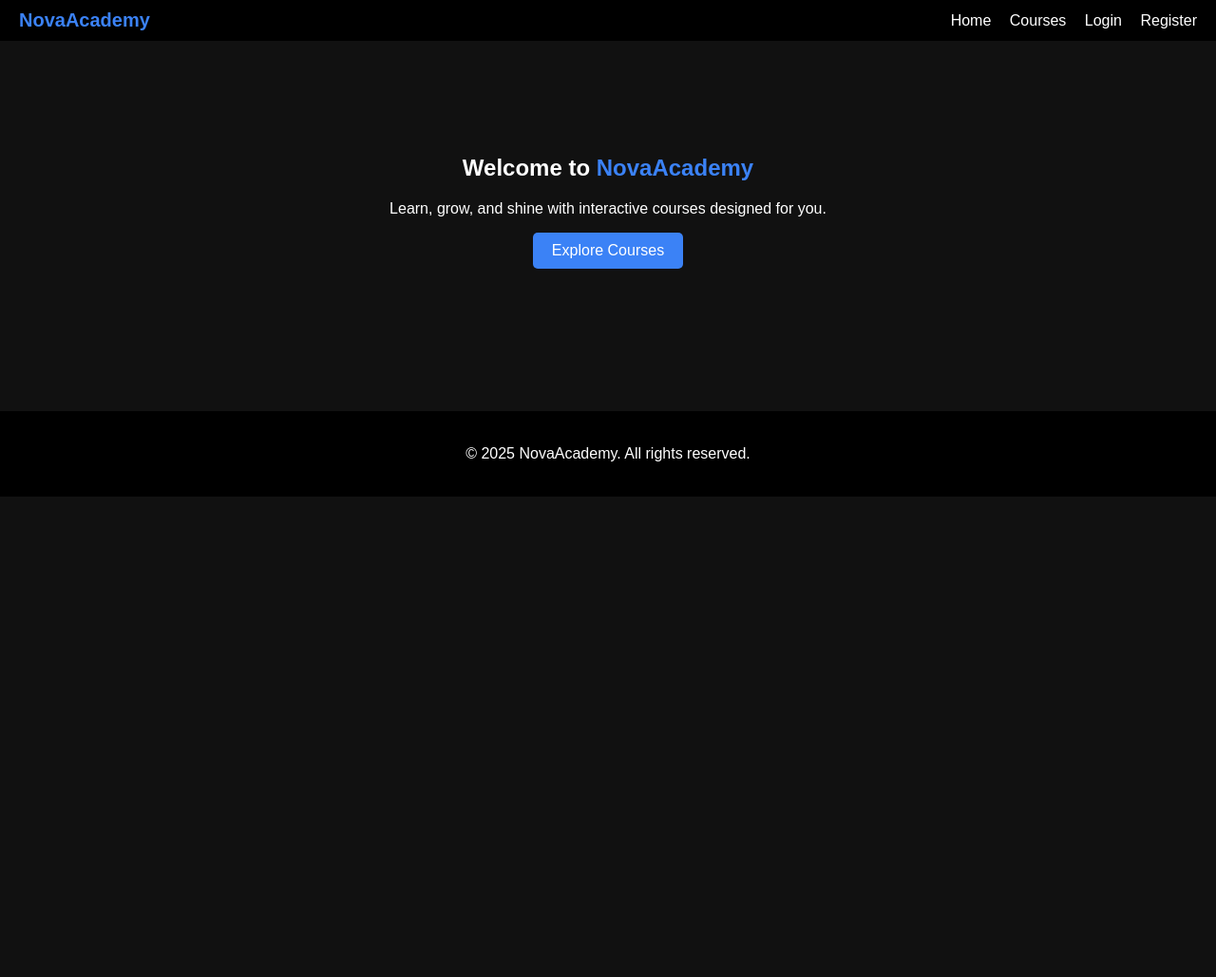
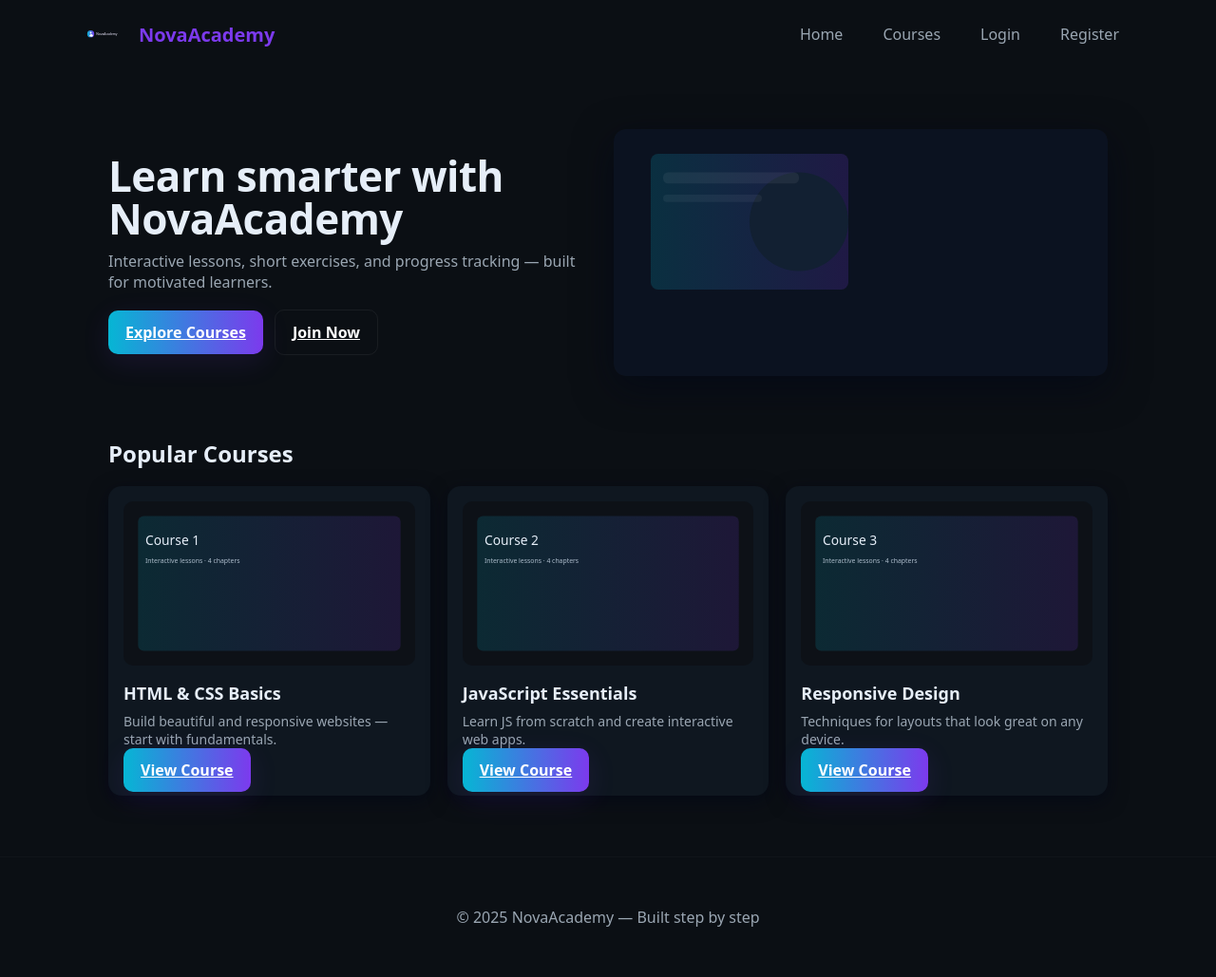
Before and after one commit to snaky666/yt, a plain HTML site: page index.html in a window 1280 px wide. Shown: the whole page at 95% size. Before the commit the page ends 800 px from the top, so only its background shows below. Drawn offline with Linux system fonts and the light colour scheme.

Commit message:
chore: Package NovaAcademy enhancements

```diff
--- /dev/null
+++ b/assets/script.js
@@ -0,0 +1,27 @@
+
+document.addEventListener('DOMContentLoaded', ()=>{
+  const menuBtn = document.querySelector('.menu-toggle');
+  const sidebar = document.querySelector('.sidebar');
+  const overlayDiv = document.createElement('div');
+  overlayDiv.className = 'overlay';
+  document.body.appendChild(overlayDiv);
+
+  function openMenu(){ sidebar.classList.add('open'); overlayDiv.classList.add('show'); }
+  function closeMenu(){ sidebar.classList.remove('open'); overlayDiv.classList.remove('show'); }
+
+  menuBtn.addEventListener('click', ()=>{ if(sidebar.classList.contains('open')) closeMenu(); else openMenu(); });
+  overlayDiv.addEventListener('click', closeMenu);
+
+  document.querySelectorAll('form.demo').forEach(form=>{
+    form.addEventListener('submit', e=>{
+      e.preventDefault();
+      const btn = form.querySelector('button[type=submit]');
+      btn.disabled = true; btn.textContent = 'Processing...';
+      setTimeout(()=>{ alert('Demo: backend not connected yet.'); btn.disabled=false; btn.textContent='Submit'; }, 900);
+    });
+  });
+
+  const cards = document.querySelectorAll('.card');
+  const io = new IntersectionObserver(entries=>{ entries.forEach(ent=>{ if(ent.isIntersecting) ent.target.classList.add('fade-in'); }); }, {threshold:0.15});
+  cards.forEach(c=>io.observe(c));
+});
--- /dev/null
+++ b/assets/style.css
@@ -0,0 +1,17 @@
+
+:root{--bg:#0b0f14;--card:#0f1720;--muted:#9aa6b2;--accent1:#06b6d4;--accent2:#7c3aed;--glass: rgba(255,255,255,0.04)}
+*{box-sizing:border-box}html,body{height:100%;margin:0;font-family:system-ui,-apple-system,Segoe UI,Roboto,'Helvetica Neue',Arial;color:#e6eef8;background:var(--bg)}
+a{color:inherit} .container{max-width:1100px;margin:0 auto;padding:24px}
+.header{display:flex;align-items:center;justify-content:space-between;padding:14px 0;position:relative;z-index:50}
+.brand{display:flex;align-items:center;gap:12px}.brand img{width:44px;height:44px}.brand .title{font-weight:700;font-size:20px;color:var(--accent2)}
+.nav{display:flex;gap:18px;align-items:center}.nav a{padding:8px 12px;border-radius:8px;color:var(--muted);text-decoration:none;transition:all .18s}.nav a:hover{background:var(--glass);color:var(--accent1);transform:translateY(-2px)}
+.menu-toggle{display:none;position:fixed;left:16px;top:14px;background:linear-gradient(135deg,var(--accent1),var(--accent2));color:#fff;padding:10px;border-radius:10px;z-index:1001;cursor:pointer;box-shadow:0 6px 18px rgba(10,10,20,0.6)}
+.sidebar{position:fixed;left:-300px;top:0;height:100%;width:280px;background:linear-gradient(180deg,rgba(255,255,255,0.02),transparent);backdrop-filter:blur(6px);padding:28px 18px;transition:left .32s cubic-bezier(.2,.9,.2,1);z-index:1000;border-right:1px solid rgba(255,255,255,0.03)}
+.sidebar.open{left:0}.overlay{display:none;position:fixed;inset:0;background:rgba(2,6,23,0.6);z-index:900;opacity:0;transition:opacity .2s}.overlay.show{display:block;opacity:1}
+.sidebar .group{margin-bottom:22px}.sidebar a{display:block;padding:12px 10px;border-radius:8px;color:var(--e6e);text-decoration:none;color:var(--muted);margin-bottom:8px;transition:all .15s}.sidebar a:hover{background:rgba(255,255,255,0.02);color:var(--accent1)}
+.hero{display:grid;grid-template-columns:1fr 520px;gap:30px;align-items:center;padding:40px 0}.herotext h1{font-size:44px;margin:0 0 12px;line-height:1.02;letter-spacing:-0.5px}.herotext p{color:var(--muted);margin:0 0 18px}.cta{display:flex;gap:12px;align-items:center}.btn{background:linear-gradient(90deg,var(--accent1),var(--accent2));color:#fff;padding:12px 18px;border-radius:10px;border:none;cursor:pointer;font-weight:600;box-shadow:0 8px 30px rgba(124,58,237,0.12);transition:transform .18s}.btn:hover{transform:translateY(-3px)}
+.cards{display:flex;gap:18px;flex-wrap:wrap;margin-top:18px}.card{background:var(--card);padding:16px;border-radius:14px;flex:1 1 calc(33% - 18px);min-width:220px;box-shadow:0 6px 20px rgba(2,6,23,0.6);transition:transform .18s,box-shadow .18s}.card:hover{transform:translateY(-6px);box-shadow:0 14px 40px rgba(2,6,23,0.8)}.card img{width:100%;border-radius:10px;margin-bottom:12px}.card h3{margin:0 0 8px;font-size:18px}.card p{margin:0;color:var(--muted);font-size:14px}
+.footer{margin-top:40px;padding:28px 0;color:var(--muted);text-align:center;border-top:1px solid rgba(255,255,255,0.02)}
+.formbox{max-width:420px;margin:0 auto;background:linear-gradient(180deg, rgba(255,255,255,0.02), transparent);padding:22px;border-radius:12px}.input{width:100%;padding:12px;border-radius:8px;border:1px solid rgba(255,255,255,0.04);margin-bottom:12px;background:transparent;color:inherit}
+@media (max-width:980px){.hero{grid-template-columns:1fr;gap:20px;text-align:center}.hero svg{display:none}}@media (max-width:760px){.nav{display:none}.menu-toggle{display:block}.card{flex:1 1 100%}.sidebar{width:260px}}
+.fade-in{animation:fadeIn .6s ease both}@keyframes fadeIn{from{opacity:0;transform:translateY(8px)}to{opacity:1;transform:none}}
--- a/index.html
+++ b/index.html
@@ -1,46 +1,52 @@
-<!DOCTYPE html>
+<!doctype html>
 <html lang="en">
-<head>
-  <meta charset="UTF-8">
-  <meta name="viewport" content="width=device-width, initial-scale=1.0">
-  <title>NovaAcademy</title>
-  <link rel="stylesheet" href="style.css">
-</head>
+<head><meta charset="utf-8"><meta name="viewport" content="width=device-width,initial-scale=1"><title>NovaAcademy — Learn Smart</title><link rel="stylesheet" href="assets/style.css"></head>
 <body>
-  <!-- زر القائمة -->
-  <div class="menu-toggle">☰</div>
-
-  <!-- القائمة الجانبية -->
-  <div class="sidebar">
+  <button class="menu-toggle" aria-label="Open menu">☰</button>
+  <aside class="sidebar" aria-hidden="true">
+    <div class="group">
+      <img src="images/logo.svg" alt="Logo" style="width:54px;height:54px;margin-bottom:10px">
+      <div style="font-weight:700;color:var(--accent2);margin-bottom:6px">NovaAcademy</div>
+      <div style="color:var(--muted);font-size:13px">تعليم يلامس المستقبل</div>
+    </div>
+    <div class="group">
       <a href="index.html">🏠 الرئيسية</a>
       <a href="courses.html">📚 الكورسات</a>
       <a href="login.html">🔑 تسجيل الدخول</a>
       <a href="register.html">📝 إنشاء حساب</a>
     </div>
+    <div style="margin-top:auto;color:var(--muted);font-size:13px">© 2025 NovaAcademy</div>
+  </aside>
 
-  <!-- الهيدر -->
-  <header>
-    <div class="logo">NovaAcademy</div>
-    <nav class="nav-links">
-      <a href="index.html">Home</a>
-      <a href="courses.html">Courses</a>
-      <a href="login.html">Login</a>
-      <a href="register.html">Register</a>
-    </nav>
+  <header class="container header">
+    <div class="brand"><img src="images/logo.svg" alt="NovaAcademy Logo"><div class="title">NovaAcademy</div></div>
+    <nav class="nav"><a href="index.html">Home</a><a href="courses.html">Courses</a><a href="login.html">Login</a><a href="register.html">Register</a></nav>
   </header>
 
-  <!-- الصفحة الرئيسية -->
+  <main class="container">
     <section class="hero">
-    <h1>Welcome to <span>NovaAcademy</span></h1>
-    <p>Learn, grow, and shine with interactive courses designed for you.</p>
-    <button>Explore Courses</button>
+      <div class="herotext">
+        <h1>Learn smarter with <span>NovaAcademy</span></h1>
+        <p>Interactive lessons, short exercises, and progress tracking — built for motivated learners.</p>
+        <div class="cta">
+          <a class="btn" href="courses.html">Explore Courses</a>
+          <a class="btn" href="register.html" style="background:transparent;border:1px solid rgba(255,255,255,0.06);box-shadow:none">Join Now</a>
+        </div>
+      </div>
+      <div class="heroviz"><img src="images/hero.svg" alt="Illustration" style="width:100%;border-radius:12px;box-shadow:0 12px 40px rgba(2,6,23,0.6)"></div>
     </section>
 
-  <!-- الفوتر -->
-  <footer>
-    <p>© 2025 NovaAcademy. All rights reserved.</p>
-  </footer>
+    <section style="margin-top:20px">
+      <h2 style="margin:0 0 12px">Popular Courses</h2>
+      <div class="cards">
+        <article class="card"><img src="images/course1.svg" alt=""><h3>HTML & CSS Basics</h3><p>Build beautiful and responsive websites — start with fundamentals.</p><div style="margin-top:12px"><a class="btn" href="courses.html">View Course</a></div></article>
+        <article class="card"><img src="images/course2.svg" alt=""><h3>JavaScript Essentials</h3><p>Learn JS from scratch and create interactive web apps.</p><div style="margin-top:12px"><a class="btn" href="courses.html">View Course</a></div></article>
+        <article class="card"><img src="images/course3.svg" alt=""><h3>Responsive Design</h3><p>Techniques for layouts that look great on any device.</p><div style="margin-top:12px"><a class="btn" href="courses.html">View Course</a></div></article>
+      </div>
+    </section>
+  </main>
 
-  <script src="script.js"></script>
+  <footer class="footer"><div class="container">© 2025 NovaAcademy — Built step by step</div></footer>
+  <script src="assets/script.js"></script>
 </body>
 </html>
```
Also changed, not shown: courses.html (added, +10 -0 lines), login.html (added, +6 -0 lines), register.html (added, +6 -0 lines), images/course1.svg (added), images/course2.svg (added), images/course3.svg (added), images/hero.svg (added), images/logo.svg (added). Lines whose indentation alone changed are shown as unchanged.
